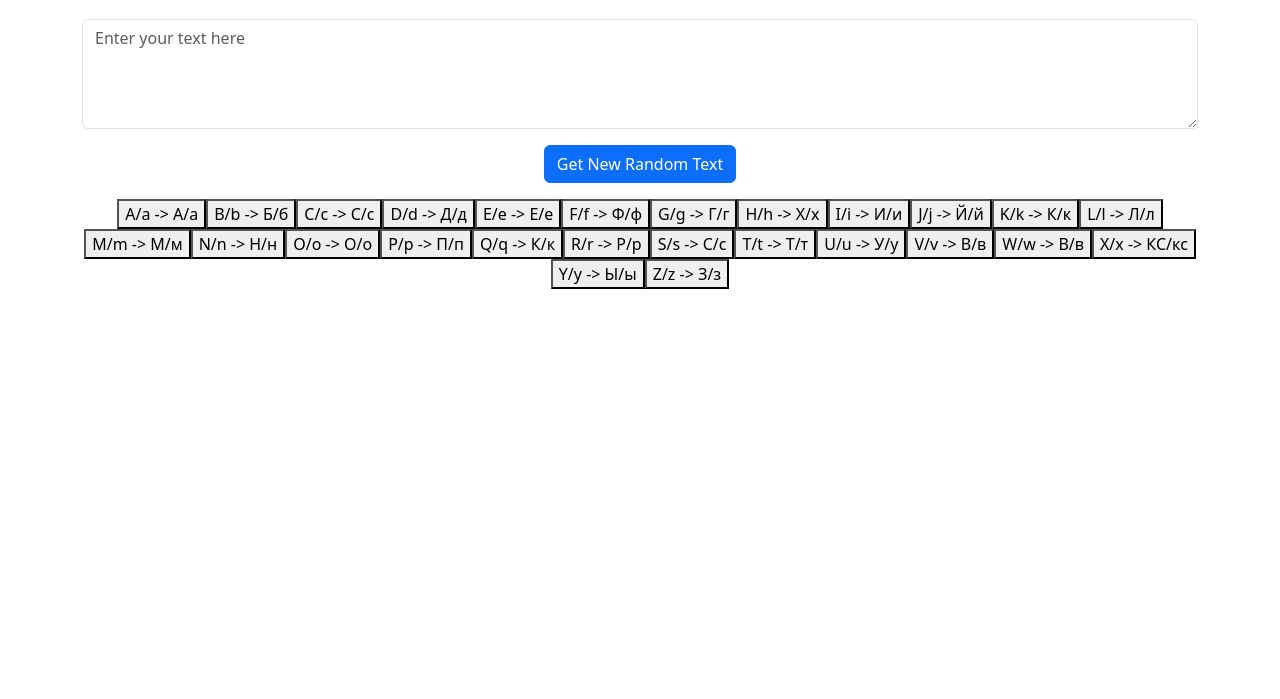
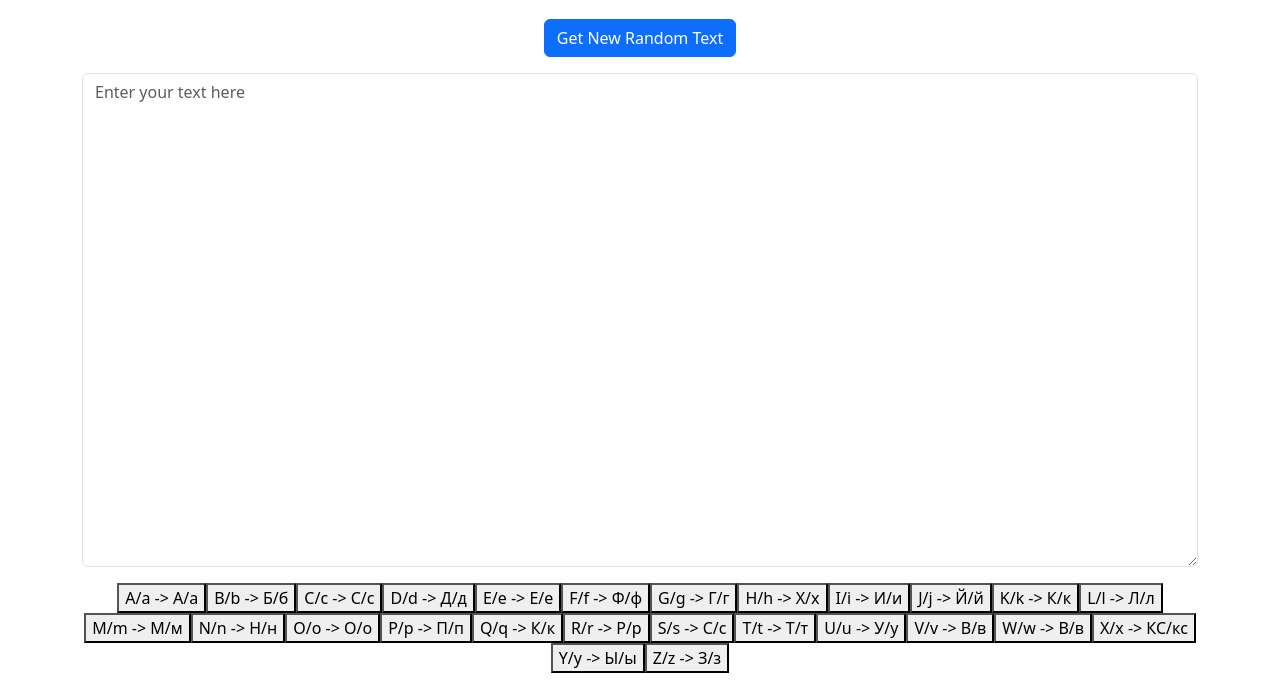
Before and after one commit to bricel/alphabeteacher, a plain HTML site: page index.html in a window 1280 px wide. Shown: the part 101-800 px from the top of the page. Drawn offline with nearby package versions, Linux system fonts and the light colour scheme; no server answers.

Commit message:
Update index.html

```diff
--- a/index.html
+++ b/index.html
@@ -10,17 +10,16 @@
 <body>
     <div class="container mt-5">
         <h1 class="text-center mb-4">English to Russian Letter Converter</h1>
+        <div class="col-md-12 text-center">
+            <button id="randomTextButton" class="btn btn-primary mb-3">Get New Random Text</button>
+        </div>
         <div class="row">
             <div class="col-md-12">
-                <textarea id="textInput" placeholder="Enter your text here" rows="4" class="form-control mb-3"></textarea>
-            </div>
-            <div class="col-md-12 text-center">
-                <button id="randomTextButton" class="btn btn-primary mb-3">Get New Random Text</button>
+                <textarea id="textInput" placeholder="Enter your text here" rows="20" cols="80" class="form-control mb-3"></textarea>
             </div>
             <div id="letterButtons" class="col-md-12 d-flex flex-wrap justify-content-center"></div>
         </div>
     </div>
-
 
 <script>
     const englishToRussian = {
```
